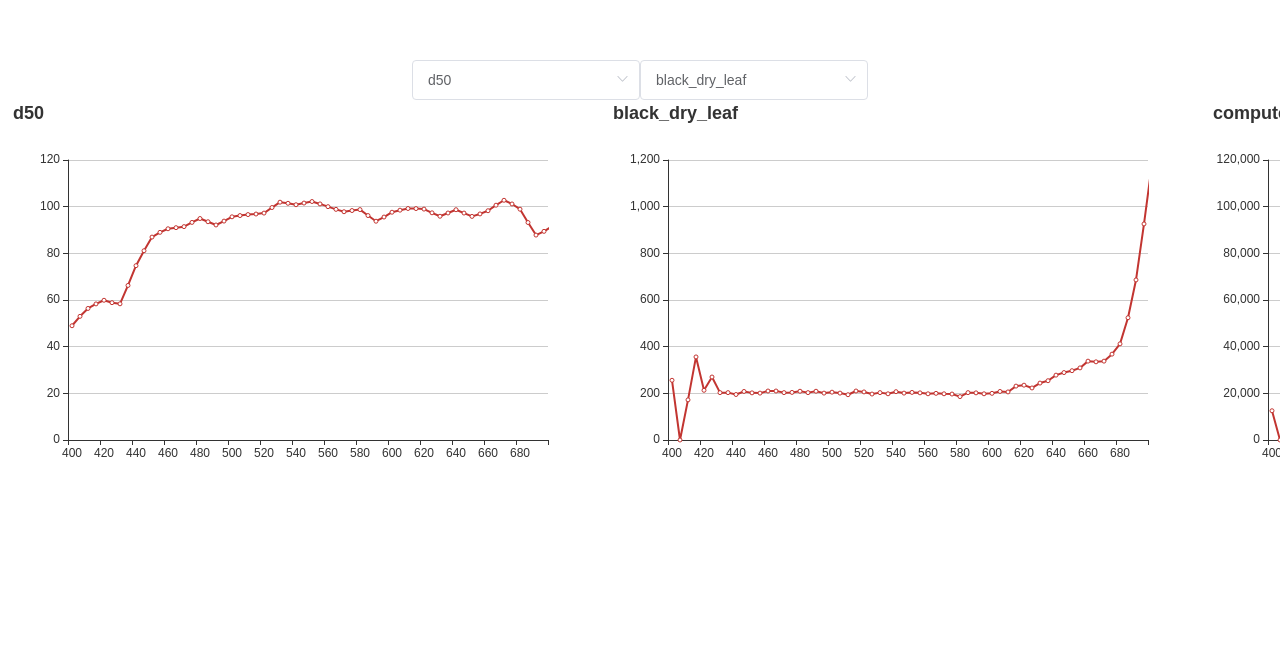
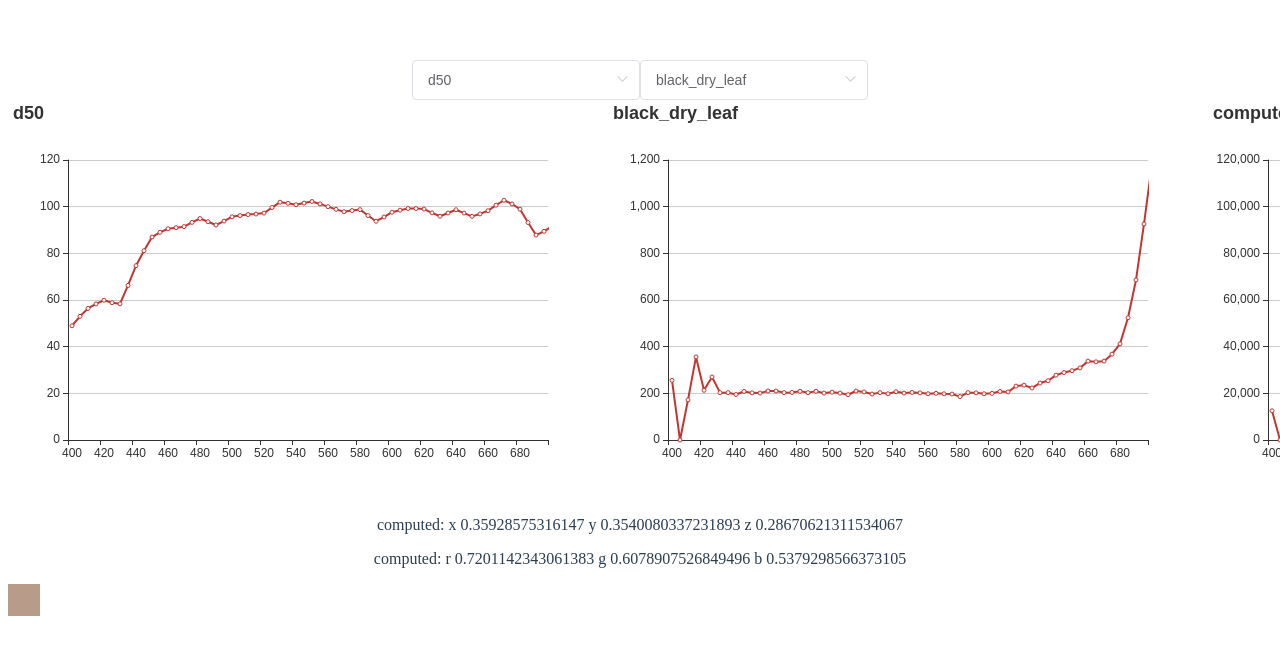
Before and after one commit to HaoPatrick/UltraSpectrum, a Vue app: page / in a window 1280 px wide. Shown: the top 654 px of the page. Built offline with nearby package versions, Linux system fonts and the light colour scheme.

Commit message:
visualize color

```diff
--- a/src/App.vue
+++ b/src/App.vue
@@ -14,13 +14,23 @@
       <SpecGraph v-if="selectedReflectance.name!==''" :id="'reflectance'" :spec='reflectance[selectedReflectance]'></SpecGraph>
       <SpecGraph v-if="selectComputed.name!==''" :id="'computed'" :spec='selectComputed'></SpecGraph>
     </div>
+    <div v-if="computedXYZ !== NaN">
+      <p>
+        computed: x {{computedXYZ.x}} y {{computedXYZ.y}} z {{computedXYZ.z}}
+      </p>
+      <p>
+        computed: r {{computedRGB.r}} g {{computedRGB.g}} b {{computedRGB.b}}
+      </p>
+      <div :style="`backgroundColor:rgb(${computedRGB.r*255},${computedRGB.g*255},${computedRGB.b*255})`" style="width:2em;height:2em; background-color:#eee;" id="color-block"></div>
+    </div>
   </div>
 </template>
 
 <script lang="ts">
 import { Component, Vue } from "vue-property-decorator";
 import SpecGraph from "./components/SpecGraph.vue";
-import { specMulti, SpecValue } from "./util";
+import { arrayMulti, SpecValue } from "./util";
+import { Breadcrumb } from "element-ui";
 
 @Component({
   components: {
@@ -38,7 +48,13 @@ export default class App extends Vue {
     require("./assets/spec_reflectance/red_flower.json"),
     require("./assets/spec_reflectance/yellow_flower.json")
   ];
-
+  colorMatch: { x: SpecValue; y: SpecValue; z: SpecValue } = {
+    x: require("./assets/spec_color_match/x.json"),
+    y: require("./assets/spec_color_match/y.json"),
+    z: require("./assets/spec_color_match/z.json")
+  };
+  computedXYZ: { x: number; y: number; z: number } = { x: 0, y: 0, z: 0 };
+  computedRGB: { r: number; g: number; b: number } = { r: 0, g: 0, b: 0 };
   mounted() {
     this.updateChange();
   }
@@ -47,7 +63,7 @@ export default class App extends Vue {
   selectComputed: SpecValue = {} as SpecValue;
 
   updateChange() {
-    const computedData = specMulti(
+    const computedData = arrayMulti(
       this.lights[this.selectedLight].data,
       this.reflectance[this.selectedReflectance].data
     );
@@ -62,6 +78,49 @@ export default class App extends Vue {
       data: computedData
     };
     this.selectComputed = result;
+    this.colorMatching(result);
+  }
+  accumulator(x: number, y: number) {
+    if (x !== NaN && y !== NaN) {
+      return x + y;
+    } else {
+      return x;
+    }
+  }
+  colorMatching(spec: SpecValue) {
+    const xData = arrayMulti(spec.data, this.colorMatch.x.data);
+    const yData = arrayMulti(spec.data, this.colorMatch.y.data);
+    const zData = arrayMulti(spec.data, this.colorMatch.z.data);
+    const xSum = xData.filter(item => item).reduce((a, b) => a + b);
+    const ySum = yData.filter(item => item).reduce((a, b) => a + b);
+    const zSum = zData.filter(item => item).reduce((a, b) => a + b);
+    this.computedXYZ = {
+      x: xSum / (xSum + ySum + zSum),
+      y: ySum / (xSum + ySum + zSum),
+      z: zSum / (xSum + ySum + zSum)
+    };
+    this.computedRGB = this.xyz2rgb(this.computedXYZ);
+  }
+  xyz2rgb(xyz: {
+    x: number;
+    y: number;
+    z: number;
+  }): { r: number; g: number; b: number } {
+    const r = 3.2406 * xyz.x - 1.5372 * xyz.y - 0.4986 * xyz.z;
+    const g = -0.9689 * xyz.x + 1.8758 * xyz.y + 0.0415 * xyz.z;
+    const b = 0.0557 * xyz.x - 0.204 * xyz.y + 1.057 * xyz.z;
+    return {
+      r: this.gammaCorrection(r),
+      g: this.gammaCorrection(g),
+      b: this.gammaCorrection(b)
+    };
+  }
+  gammaCorrection(v: number): number {
+    if (v <= 0.0031308) {
+      return 12.92 * v;
+    } else {
+      return (1 + 0.055) * Math.pow(v, 1 / 2.4) - 0.055;
+    }
   }
 }
 </script>
--- /dev/null
+++ b/src/assets/spec_color_match/x.json
@@ -0,0 +1,70 @@
+{
+    "name": "x",
+    "type": "COLOR_MATCH",
+    "type_max": 2,
+    "start_nm": 400,
+    "end_nm": 700,
+    "resolution": 5,
+    "data": [
+        0.02214302,
+        0.04742986,
+        0.08953803,
+        0.1446214,
+        0.2035729,
+        0.2488523,
+        0.2918246,
+        0.3227087,
+        0.3482554,
+        0.3418483,
+        0.3224637,
+        0.2826646,
+        0.2485254,
+        0.2219781,
+        0.1806905,
+        0.129192,
+        0.08182895,
+        0.04600865,
+        0.02083981,
+        0.007097731,
+        0.002461588,
+        0.003649178,
+        0.01556989,
+        0.04315171,
+        0.07962917,
+        0.1268468,
+        0.1818026,
+        0.2405015,
+        0.3098117,
+        0.3804244,
+        0.4494206,
+        0.5280233,
+        0.6133784,
+        0.7016774,
+        0.796775,
+        0.8853376,
+        0.9638388,
+        1.051011,
+        1.109767,
+        1.14362,
+        1.151033,
+        1.134757,
+        1.083928,
+        1.007344,
+        0.9142877,
+        0.8135565,
+        0.6924717,
+        0.575541,
+        0.4731224,
+        0.3844986,
+        0.2997374,
+        0.2277792,
+        0.1707914,
+        0.1263808,
+        0.09224597,
+        0.0663996,
+        0.04710606,
+        0.03292138,
+        0.02262306,
+        0.01575417
+    ]
+}
--- /dev/null
+++ b/src/assets/spec_color_match/y.json
@@ -0,0 +1,70 @@
+{
+    "name": "y",
+    "type": "COLOR_MATCH",
+    "type_max": 2,
+    "start_nm": 400,
+    "end_nm": 700,
+    "resolution": 5,
+    "data": [
+        0.002452194,
+        0.004971717,
+        0.00907986,
+        0.01429377,
+        0.02027369,
+        0.02612106,
+        0.03319038,
+        0.0415794,
+        0.05033657,
+        0.05743393,
+        0.06472352,
+        0.07238339,
+        0.08514816,
+        0.1060145,
+        0.1298957,
+        0.1535066,
+        0.1788048,
+        0.2064828,
+        0.237916,
+        0.285068,
+        0.3483536,
+        0.4277595,
+        0.5204972,
+        0.6206256,
+        0.718089,
+        0.7946448,
+        0.8575799,
+        0.9071347,
+        0.9544675,
+        0.9814106,
+        0.9890228,
+        0.9994608,
+        0.9967737,
+        0.9902549,
+        0.9732611,
+        0.9424569,
+        0.8963613,
+        0.8587203,
+        0.8115868,
+        0.7544785,
+        0.6918553,
+        0.6270066,
+        0.5583746,
+        0.489595,
+        0.4229897,
+        0.3609245,
+        0.2980865,
+        0.2416902,
+        0.1943124,
+        0.1547397,
+        0.119312,
+        0.08979594,
+        0.06671045,
+        0.04899699,
+        0.03559982,
+        0.02554223,
+        0.01807939,
+        0.01261573,
+        0.008661284,
+        0.006027677
+    ]
+}
--- /dev/null
+++ b/src/assets/spec_color_match/z.json
@@ -0,0 +1,70 @@
+{
+    "name": "z",
+    "type": "COLOR_MATCH",
+    "type_max": 2,
+    "start_nm": 400,
+    "end_nm": 700,
+    "resolution": 5,
+    "data": [
+        0.109609,
+        0.2369246,
+        0.4508369,
+        0.7378822,
+        1.051821,
+        1.305008,
+        1.552826,
+        1.74828,
+        1.917479,
+        1.918437,
+        1.848545,
+        1.664439,
+        1.522157,
+        1.42844,
+        1.25061,
+        0.9991789,
+        0.7552379,
+        0.5617313,
+        0.4099313,
+        0.3105939,
+        0.2376753,
+        0.1720018,
+        0.1176796,
+        0.08283548,
+        0.05650407,
+        0.03751912,
+        0.02438164,
+        0.01566174,
+        0.00984647,
+        0.006131421,
+        0.003790291,
+        0.002327186,
+        0.001432128,
+        0.0008822531,
+        0.0005452416,
+        0.0003386739,
+        0.0002117772,
+        0.0001335031,
+        8.494468e-05,
+        5.460706e-05,
+        3.549661e-05,
+        2.334738e-05,
+        1.554631e-05,
+        1.048387e-05,
+        0.0,
+        0.0,
+        0.0,
+        0.0,
+        0.0,
+        0.0,
+        0.0,
+        0.0,
+        0.0,
+        0.0,
+        0.0,
+        0.0,
+        0.0,
+        0.0,
+        0.0,
+        0.0
+    ]
+}
--- a/src/util/index.ts
+++ b/src/util/index.ts
@@ -8,7 +8,7 @@ export interface SpecValue {
     data: number[];
 }
 
-export function specMulti(data1: number[], data2: number[]) {
+export function arrayMulti(data1: number[], data2: number[]) {
     const multipled = data1.map((_, i) => {
         return data1[i] * data2[i];
     });
```
